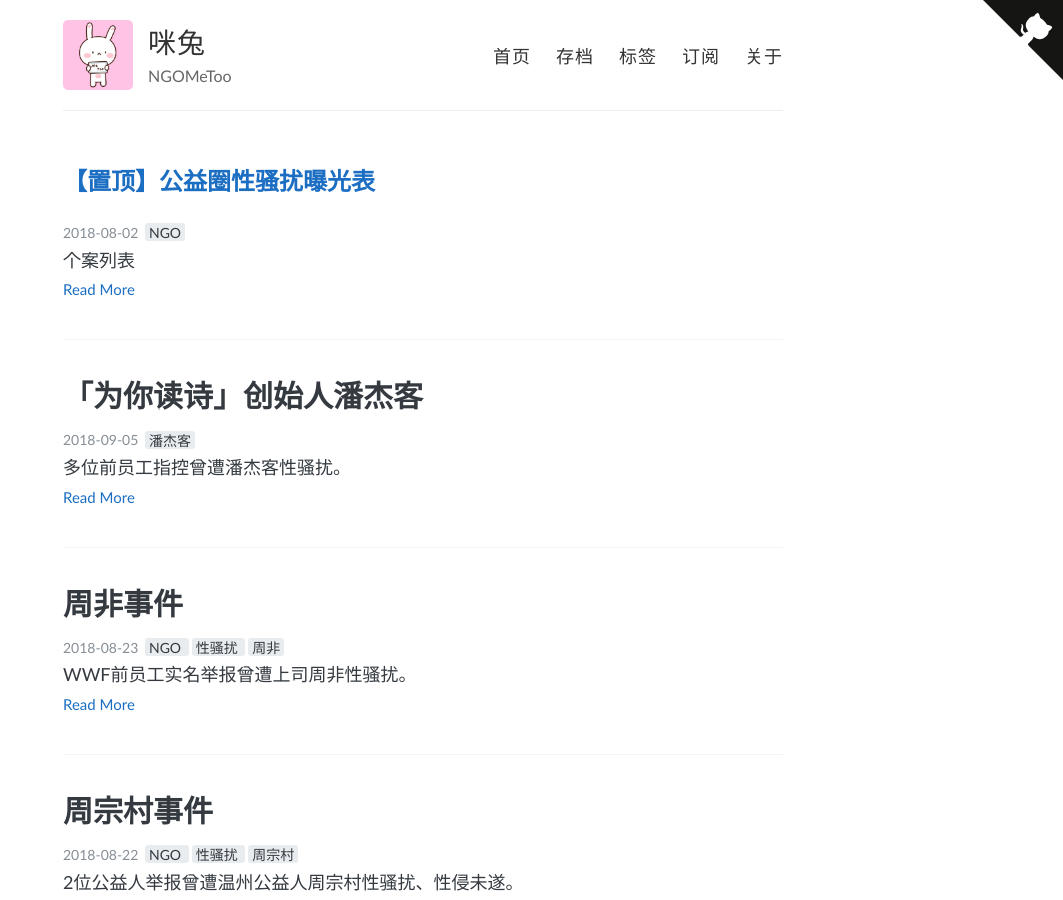
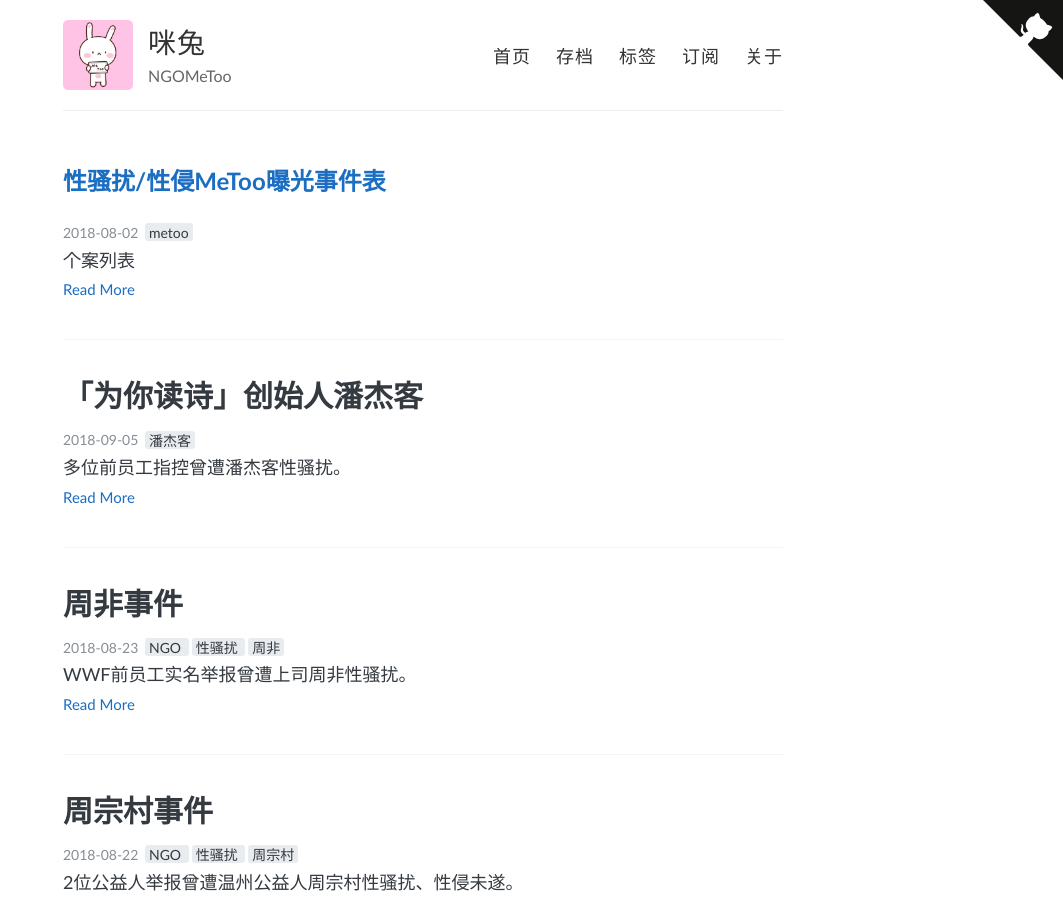
Before and after one commit to NGOMeToo/NGOMeToo.github.io, a Jekyll site: the page built from index.html, in a window 1280 px wide and 900 px high. Shown: the whole window, without its empty margins (217-1280 px from the left). Built offline with Jekyll 4.4.1, drawn with Linux system fonts in a browser that asks for light colours; the list of posts is cut into pages by our own code.

Commit message:
更改置顶标题

```diff
--- a/index.html
+++ b/index.html
@@ -11,7 +11,7 @@
   {% if paginator.page == 1 %}
   <article class="post">
     <h2>
-      <a href="{{ site.baseurl }}/ngometoo-lists/">【置顶】公益圈性骚扰曝光表</a>
+      <a href="{{ site.baseurl }}/ngometoo-lists/">性骚扰/性侵MeToo曝光事件表</a>
     </h2>
 
     <div clsss="meta">
@@ -22,8 +22,8 @@
       <ul class="tag">
 
         <li>
-          <a href="{{ site.baseurl }}/tags.html#NGO">
-            NGO
+          <a href="{{ site.baseurl }}/tags.html#metoo">
+            metoo
           </a>
         </li>
 
```
Also changed, not shown: other parts of index.html (+2 -2 lines).
